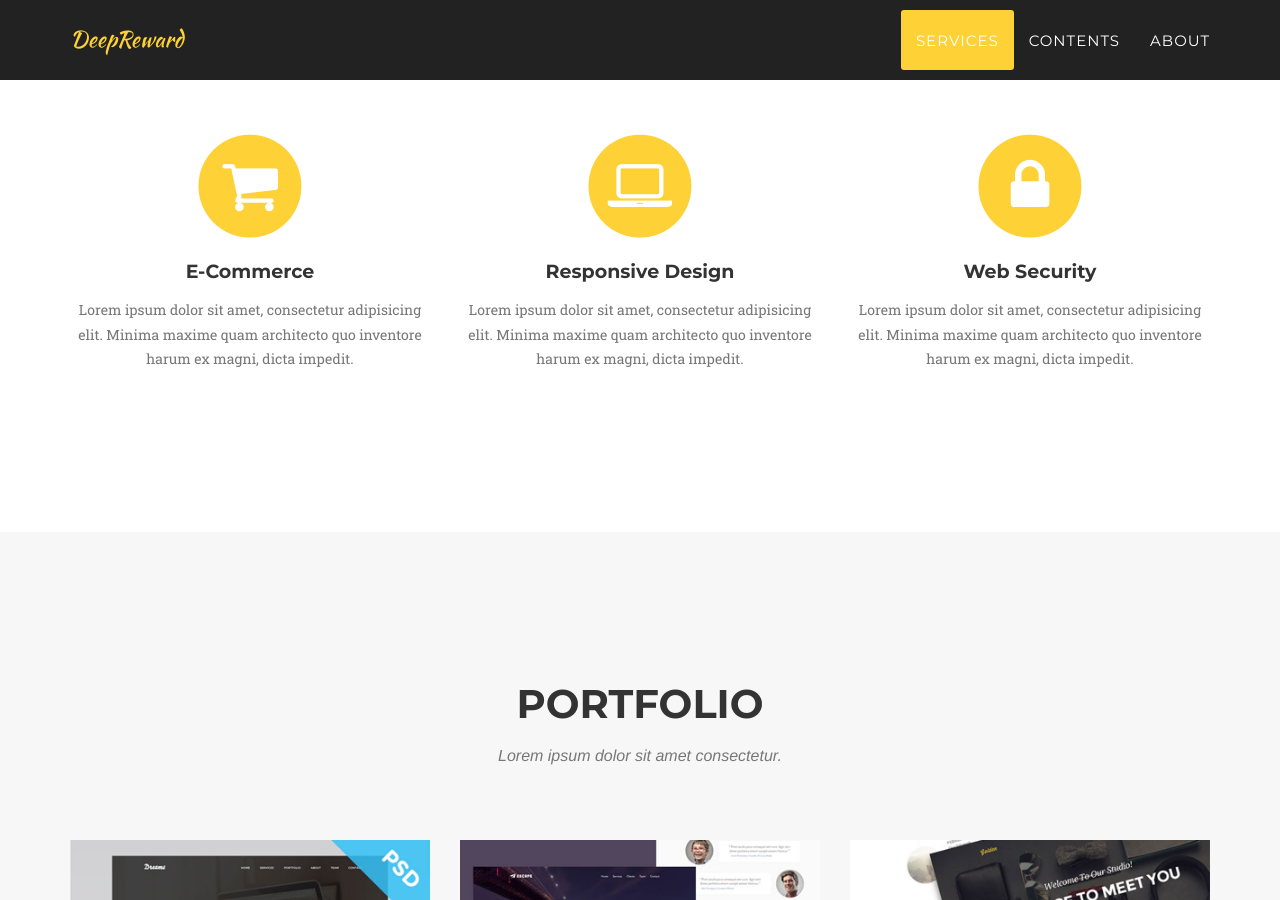
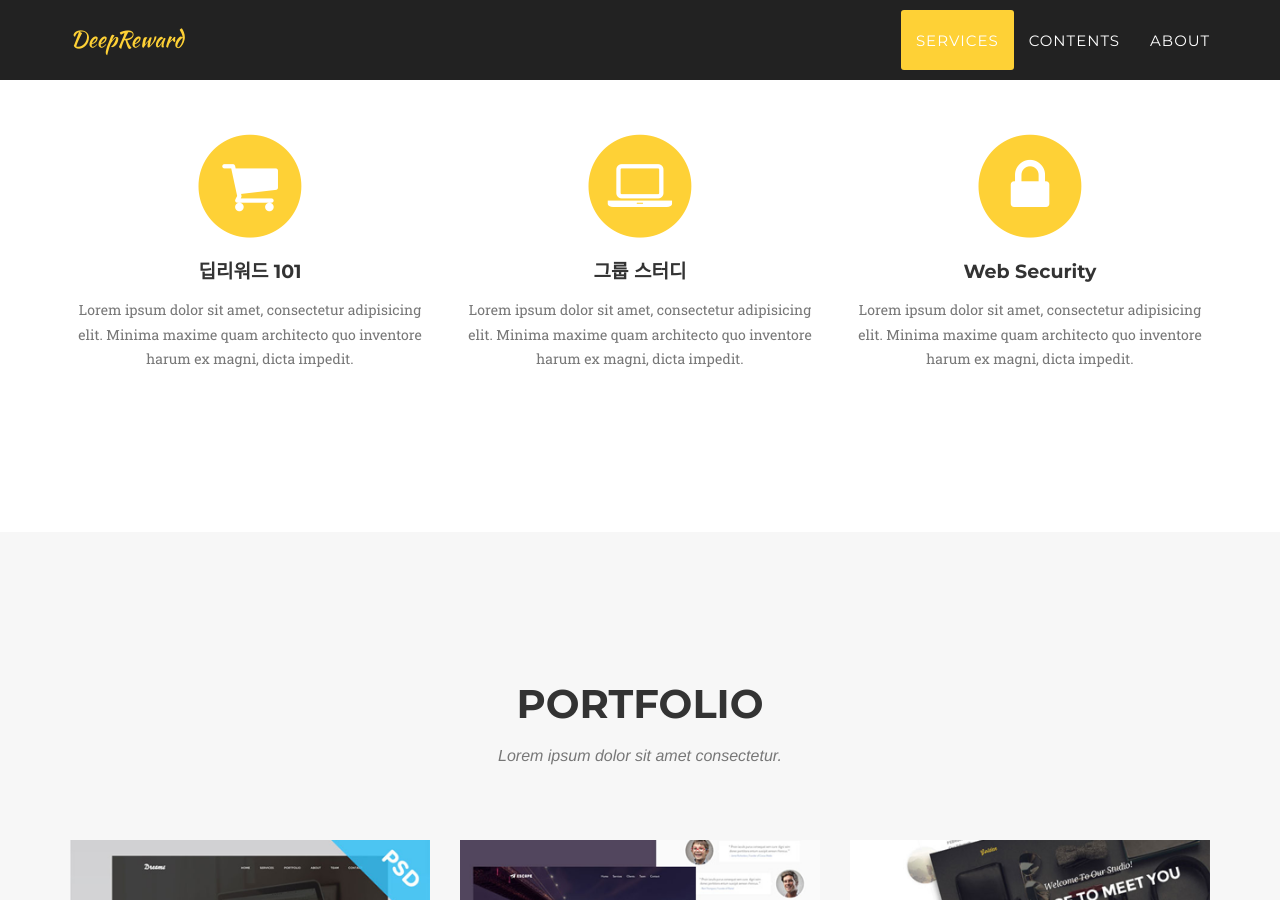
Before and after one commit to DeepReward/DeepReward.github.io, a Jekyll site: the page built from index.html, in a window 1280 px wide and 900 px high, scrolled down 938 px. Built offline with Jekyll 4.4.1, drawn with Linux system fonts in a browser that asks for light colours; some web fonts are replaced.

Commit message:
change html

```diff
--- a/_includes/header.html
+++ b/_includes/header.html
@@ -27,15 +27,14 @@
                     <li>
                         <a class="page-scroll" href="#about">About</a>
                     </li>
-                    <!--
+                <!--
                     <li>
                         <a class="page-scroll" href="#team">Team</a>
                     </li>
                     <li>
                         <a class="page-scroll" href="#contact">Contact</a>
                     </li>
-                    -->
-
+                -->
                 </ul>
             </div>
             <!-- /.navbar-collapse -->
--- a/_includes/services.html
+++ b/_includes/services.html
@@ -13,7 +13,7 @@
                         <i class="fa fa-circle fa-stack-2x text-primary"></i>
                         <i class="fa fa-shopping-cart fa-stack-1x fa-inverse"></i>
                     </span>
-                    <h4 class="service-heading">E-Commerce</h4>
+                    <h4 class="service-heading">딥리워드 101</h4>
                     <p class="text-muted">Lorem ipsum dolor sit amet, consectetur adipisicing elit. Minima maxime quam architecto quo inventore harum ex magni, dicta impedit.</p>
                 </div>
                 <div class="col-md-4">
@@ -21,7 +21,7 @@
                         <i class="fa fa-circle fa-stack-2x text-primary"></i>
                         <i class="fa fa-laptop fa-stack-1x fa-inverse"></i>
                     </span>
-                    <h4 class="service-heading">Responsive Design</h4>
+                    <h4 class="service-heading">그룹 스터디</h4>
                     <p class="text-muted">Lorem ipsum dolor sit amet, consectetur adipisicing elit. Minima maxime quam architecto quo inventore harum ex magni, dicta impedit.</p>
                 </div>
                 <div class="col-md-4">
--- a/_layouts/default.html
+++ b/_layouts/default.html
@@ -11,8 +11,8 @@
     {% include portfolio_grid.html %}
     {% include about.html %}
     <!-- {% include team.html %} -->
-    <!--{% include clients.html %}-->
-    <!--{% include contact.html %}-->
+    <!-- {% include clients.html %} -->
+    <!-- {% include contact.html %} -->
     {% include footer.html %}
     {% include modals.html %}
     {% include js.html %}
```
